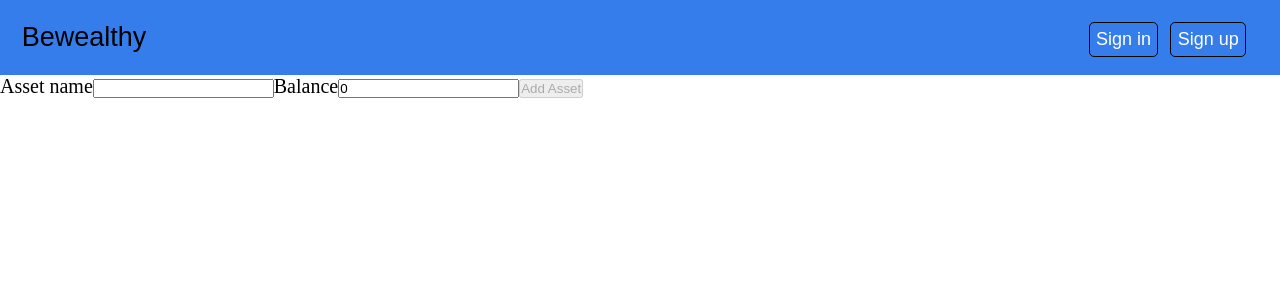
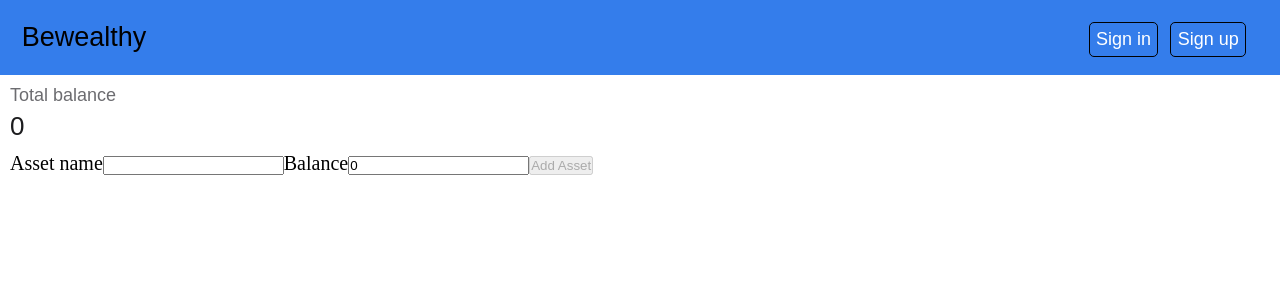
Before and after one commit to annchernivchan/bewealthy, a React (Vite) app: page / in a window 1280 px wide. Shown: the top 300 px of the page. Built offline with nearby package versions, Linux system fonts and the light colour scheme.

Commit message:
feat: BW-18 refactor several files

```diff
--- a/src/App.tsx
+++ b/src/App.tsx
@@ -1,5 +1,5 @@
-import Header from "./components/Header";
-import Content from "./components/Content";
+import Header from './components/Header';
+import Content from './components/Content';
 
 function App() {
   return (
--- a/src/components/Assets.tsx
+++ b/src/components/Assets.tsx
@@ -1,4 +1,5 @@
-import { Asset } from "./Content";
+import { Asset } from './Content';
+import * as React from 'react';
 
 type AssetsProps = { assets: Asset[]; onDelete: (id: string) => void };
 
@@ -6,7 +7,7 @@ const Assets: React.FC<AssetsProps> = ({ assets, onDelete }) => {
   return (
     <div>
       {assets.map((asset) => (
-        <div>
+        <div key={asset.id}>
           asset:{asset.name}
           <br /> balance: {asset.balance}
           <br />
--- a/src/components/Content.tsx
+++ b/src/components/Content.tsx
@@ -1,12 +1,14 @@
-import { useEffect, useState } from "react";
-import AddAsset from "./AddAsset";
-import Assets from "./Assets";
+import { useEffect, useState } from 'react';
+import AddAsset from './AddAsset';
+import Assets from './Assets';
+import * as React from 'react';
+import ActionAreaCard from './ActionAreaCard.tsx';
 
 export type Asset = { name: string; balance: number; id: string };
 
 const Content: React.FC = () => {
   const initialAssets = JSON.parse(
-    localStorage.getItem("assets") || "[]"
+    localStorage.getItem('assets') || '[]'
   ) as Asset[];
   const [assets, setAssets] = useState<Asset[]>(initialAssets);
 
@@ -18,11 +20,20 @@ const Content: React.FC = () => {
   };
 
   useEffect(() => {
-    localStorage.setItem("assets", JSON.stringify(assets));
+    localStorage.setItem('assets', JSON.stringify(assets));
   }, [assets]);
 
   return (
-    <div style={{ fontSize: "20px" }}>
+    <div style={{ display: 'block', gap: '16px' }}>
+      <div style={{
+        display: 'flex',
+        flexDirection: 'column',
+        alignItems: 'flex-start',
+        gap: '16px'
+      }}>
+        <ActionAreaCard assets={assets} />
+      </div>
+      <div style={{ fontSize: '20px', marginLeft: '10px' }}>
         <AddAsset
           onAdd={(asset: Asset) => {
             setAssets(assets.concat(asset));
@@ -30,6 +41,7 @@ const Content: React.FC = () => {
         />
         <Assets assets={assets} onDelete={deleteAsset} />
       </div>
+    </div>
   );
 };
 
```
Lines whose indentation alone changed are shown as unchanged.
